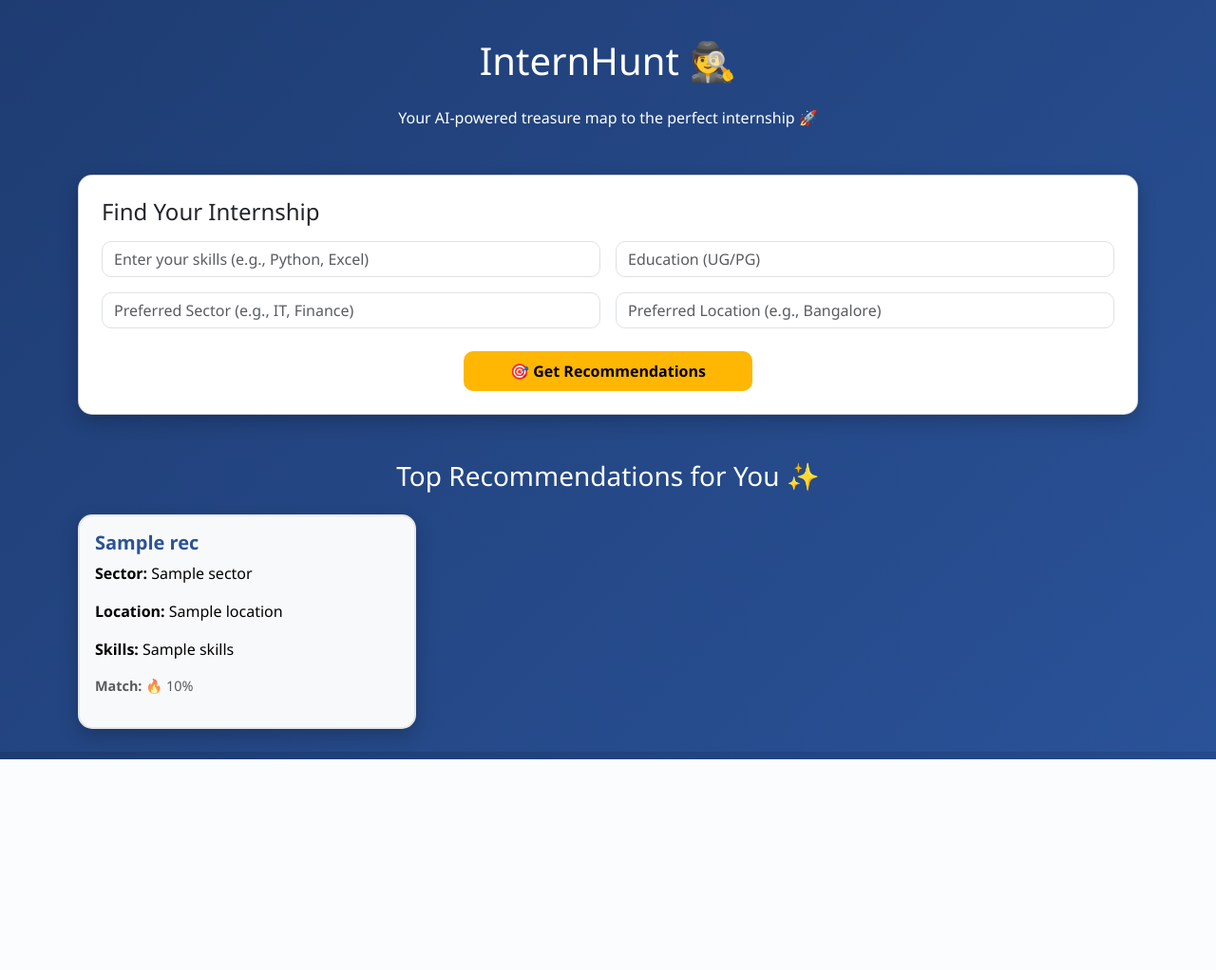
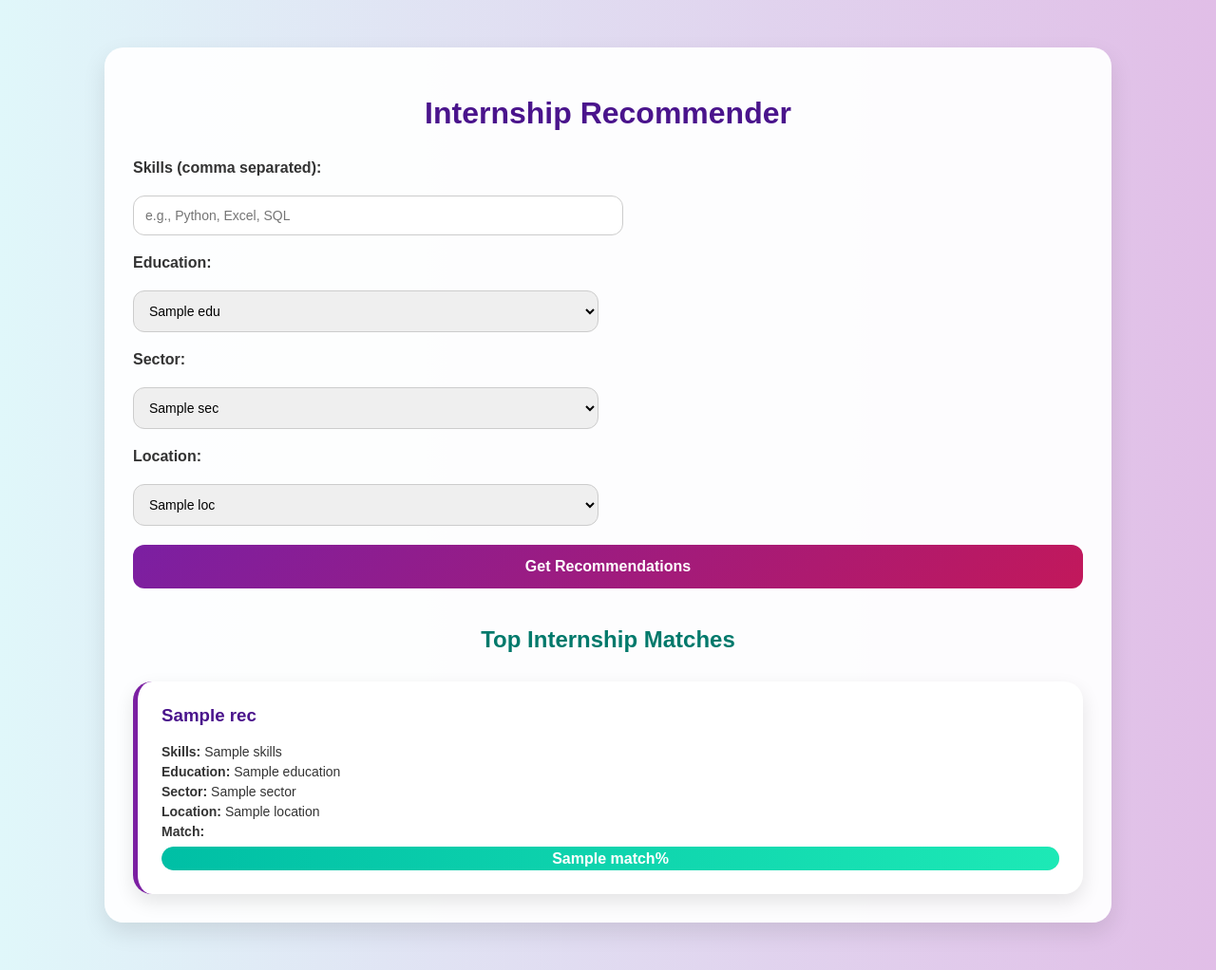
Before and after one commit to Aurodeepa2005/AI-Intern-Hunt, a Flask app: template templates/index.html in a window 1280 px wide. Shown: the whole page at 95% size. Before the commit the page ends 800 px from the top, so only its background shows below. Run offline with Flask 3, Linux system fonts and the light colour scheme; the template is opened without the code that fills it: most values are stand-ins (such as "Sample title", 1, 10 or a date in 2020).

Commit message:
did required changes

```diff
--- a/app.py
+++ b/app.py
@@ -8,55 +8,31 @@ app = Flask(__name__)
 # Load dataset
 df = pd.read_csv("internships.csv")
 
-def preprocess(text):
-    return str(text).lower().strip()
+# Get unique options for dropdowns
+educations = sorted(df['education'].unique())
+sectors = sorted(df['sector'].unique())
+locations = sorted(df['location'].unique())
 
 def recommend_internships(skills, education, sector, location, top_n=5):
-    # Preprocess inputs
-    skills = preprocess(skills)
-    education = preprocess(education)
-    sector = preprocess(sector)
-    location = preprocess(location)
+    # Combine internship details into one text column
+    df["combined"] = df["skills"] + " " + df["education"] + " " + df["sector"] + " " + df["location"]
 
-    # Weighted combination for dataset
-    df["combined"] = (
-        (df["skills"].apply(preprocess) + " ") * 3 +
-        (df["education"].apply(preprocess) + " ") * 2 +
-        (df["sector"].apply(preprocess) + " ") * 2 +
-        (df["location"].apply(preprocess) + " ")
-    )
-
-    # Candidate profile
-    candidate_profile = (
-        (skills + " ") * 3 +
-        (education + " ") * 2 +
-        (sector + " ") * 2 +
-        (location + " ")
-    )
+    # Candidate profile as a text string
+    candidate_profile = skills + " " + education + " " + sector + " " + location
 
     # TF-IDF Vectorization
     vectorizer = TfidfVectorizer()
     tfidf_matrix = vectorizer.fit_transform(df["combined"].tolist() + [candidate_profile])
 
-    # Cosine similarity
+    # Cosine similarity between candidate and all internships
     cosine_sim = cosine_similarity(tfidf_matrix[-1], tfidf_matrix[:-1])
     df["score"] = cosine_sim.flatten()
 
-    # -------- Location filtering + fallback --------
-    if location:
-        location_matches = df[df["location"].str.lower() == location]
-        if not location_matches.empty:
-            recommendations = location_matches.sort_values(by="score", ascending=False).head(top_n)
-        else:
-            recommendations = df.sort_values(by="score", ascending=False).head(top_n)
-    else:
-        recommendations = df.sort_values(by="score", ascending=False).head(top_n)
-    # ------------------------------------------------
-
-    # Convert score to percentage
-    recommendations["score"] = (recommendations["score"] * 100).round(0).astype(int)
-
-    return recommendations[["title", "skills", "education", "sector", "location", "score"]].to_dict(orient="records")
+    # Sort internships by similarity score
+    recommendations = df.sort_values(by="score", ascending=False).head(top_n)
+    recommendations = recommendations[["title", "skills", "education", "sector", "location", "score"]]
+    recommendations["match"] = (recommendations["score"] * 100).round(2)
+    return recommendations.to_dict(orient="records")
 
 @app.route("/", methods=["GET", "POST"])
 def index():
@@ -66,10 +42,9 @@ def index():
         education = request.form.get("education", "")
         sector = request.form.get("sector", "")
         location = request.form.get("location", "")
-
-        recommendations = recommend_internships(skills, education, sector, location, top_n=3)
-
-    return render_template("index.html", recommendations=recommendations)
+        recommendations = recommend_internships(skills, education, sector, location, top_n=5)
+    return render_template("index.html", recommendations=recommendations,
+                           educations=educations, sectors=sectors, locations=locations)
 
 if __name__ == "__main__":
     app.run(debug=True)
--- a/static/style.css
+++ b/static/style.css
@@ -1,57 +1,138 @@
+/* Global Styles */
 body {
-  background: linear-gradient(135deg, #1e3c72, #2a5298);
-  font-family: "Segoe UI", Tahoma, Geneva, Verdana, sans-serif;
-  color: #fff;
+  font-family: "Poppins", sans-serif;
+  background: linear-gradient(to right, #e0f7fa, #e1bee7);
+  margin: 0;
+  padding: 0;
+  color: #333;
 }
 
+/* Container */
 .container {
-  margin-top: 40px;
+  max-width: 1000px;
+  margin: 50px auto;
+  padding: 30px;
+  background-color: rgba(255, 255, 255, 0.95);
+  border-radius: 20px;
+  box-shadow: 0 10px 25px rgba(0, 0, 0, 0.1);
 }
 
-.card {
-  border-radius: 15px;
+/* Headings */
+h1,
+h2 {
+  text-align: center;
+  margin-bottom: 30px;
+  color: #4a148c;
+}
+
+h2 {
+  color: #00796b;
+}
+
+/* Form Styles */
+form {
+  display: grid;
+  grid-template-columns: 1fr 1fr;
+  gap: 20px;
+  margin-bottom: 40px;
+}
+
+form label {
+  grid-column: span 2;
+  font-weight: 600;
+}
+
+form input,
+form select {
+  padding: 12px;
+  border-radius: 12px;
+  border: 1px solid #ccc;
+  width: 100%;
+  font-size: 14px;
+  transition: all 0.3s ease;
+}
+
+form input:focus,
+form select:focus {
+  outline: none;
+  border-color: #7b1fa2;
+  box-shadow: 0 0 5px rgba(123, 31, 162, 0.5);
+}
+
+form button {
+  grid-column: span 2;
+  padding: 14px;
+  background: linear-gradient(135deg, #7b1fa2, #c2185b);
+  color: white;
+  font-size: 16px;
+  font-weight: 600;
+  border: none;
+  border-radius: 12px;
+  cursor: pointer;
+  transition: all 0.3s ease;
+}
+
+form button:hover {
+  transform: translateY(-3px);
   box-shadow: 0 8px 20px rgba(0, 0, 0, 0.2);
 }
 
-.card-title {
-  color: #2a5298;
-  font-weight: bold;
+/* Cards Container */
+.cards {
+  display: grid;
+  grid-template-columns: repeat(auto-fit, minmax(300px, 1fr));
+  gap: 25px;
 }
 
-.form-control,
-.btn {
-  border-radius: 10px;
+/* Card Styles */
+.card {
+  background-color: #fff;
+  padding: 25px;
+  border-radius: 20px;
+  box-shadow: 0 8px 20px rgba(0, 0, 0, 0.1);
+  transition: transform 0.3s ease, box-shadow 0.3s ease;
+  border-left: 5px solid #7b1fa2;
 }
 
-.btn-custom {
-  background-color: #ffb703;
-  color: #000;
-  font-weight: bold;
-  transition: 0.3s ease-in-out;
+.card:hover {
+  transform: translateY(-5px);
+  box-shadow: 0 12px 25px rgba(0, 0, 0, 0.15);
 }
 
-.btn-custom:hover {
-  background-color: #ff9f1c;
-  color: #fff;
-  transform: scale(1.05);
+.card h3 {
+  margin-top: 0;
+  color: #4a148c;
 }
 
-.recommend-card {
-  background-color: #f8f9fa;
-  color: #000;
-  border: 2px solid #e6e6e6;
-  transition: 0.3s ease-in-out;
+.card p {
+  margin: 5px 0;
+  font-size: 14px;
 }
 
-.recommend-card:hover {
-  transform: translateY(-5px);
-  box-shadow: 0 10px 25px rgba(0, 0, 0, 0.25);
+/* Progress Bar */
+.progress-bar {
+  width: 100%;
+  background-color: #e0e0e0;
+  border-radius: 15px;
+  overflow: hidden;
+  margin-top: 8px;
+  height: 25px;
 }
 
-.recommend-card h5 {
-  color: #2a5298;
+.progress-fill {
+  height: 25px;
+  text-align: center;
+  line-height: 25px;
+  font-weight: bold;
+  color: white;
+  border-radius: 15px 0 0 15px;
+  background: linear-gradient(90deg, #00bfa5, #1de9b6);
+  transition: width 0.6s ease-in-out;
 }
 
-.text-muted {
-  font-size: 0.9rem;
+/* Responsive */
+@media (max-width: 768px) {
+  form {
+    grid-template-columns: 1fr;
+  }
 }
--- a/templates/index.html
+++ b/templates/index.html
@@ -3,68 +3,60 @@
 
 <head>
     <meta charset="UTF-8">
-    <meta name="viewport" content="width=device-width, initial-scale=1">
-    <title>InternHunt 🕵️</title>
-    <!-- Bootstrap CSS -->
-    <link href="https://cdn.jsdelivr.net/npm/bootstrap@5.3.0/dist/css/bootstrap.min.css" rel="stylesheet">
-    <!-- Custom CSS -->
+    <title>Internship Recommender</title>
     <link rel="stylesheet" href="{{ url_for('static', filename='style.css') }}">
 </head>
 
 <body>
     <div class="container">
-        <h1 class="text-center mb-4">InternHunt 🕵️</h1>
-        <p class="text-center mb-5">Your AI-powered treasure map to the perfect internship 🚀</p>
+        <h1>Internship Recommender</h1>
+        <form method="POST">
+            <label for="skills">Skills (comma separated):</label>
+            <input type="text" id="skills" name="skills" placeholder="e.g., Python, Excel, SQL" required>
 
-        <!-- Form -->
-        <div class="card p-4 mb-5">
-            <h4 class="mb-3">Find Your Internship</h4>
-            <form method="post">
-                <div class="row g-3">
-                    <div class="col-md-6">
-                        <input type="text" name="skills" class="form-control"
-                            placeholder="Enter your skills (e.g., Python, Excel)">
-                    </div>
-                    <div class="col-md-6">
-                        <input type="text" name="education" class="form-control" placeholder="Education (UG/PG)">
-                    </div>
-                    <div class="col-md-6">
-                        <input type="text" name="sector" class="form-control"
-                            placeholder="Preferred Sector (e.g., IT, Finance)">
-                    </div>
-                    <div class="col-md-6">
-                        <input type="text" name="location" class="form-control"
-                            placeholder="Preferred Location (e.g., Bangalore)">
-                    </div>
+            <label for="education">Education:</label>
+            <select id="education" name="education" required>
+                {% for edu in educations %}
+                <option value="{{ edu }}">{{ edu }}</option>
+                {% endfor %}
+            </select>
+
+            <label for="sector">Sector:</label>
+            <select id="sector" name="sector" required>
+                {% for sec in sectors %}
+                <option value="{{ sec }}">{{ sec }}</option>
+                {% endfor %}
+            </select>
+
+            <label for="location">Location:</label>
+            <select id="location" name="location" required>
+                {% for loc in locations %}
+                <option value="{{ loc }}">{{ loc }}</option>
+                {% endfor %}
+            </select>
+
+            <button type="submit">Get Recommendations</button>
+        </form>
+
+        {% if recommendations %}
+        <h2>Top Internship Matches</h2>
+        <div class="cards">
+            {% for rec in recommendations %}
+            <div class="card">
+                <h3>{{ rec.title }}</h3>
+                <p><strong>Skills:</strong> {{ rec.skills }}</p>
+                <p><strong>Education:</strong> {{ rec.education }}</p>
+                <p><strong>Sector:</strong> {{ rec.sector }}</p>
+                <p><strong>Location:</strong> {{ rec.location }}</p>
+                <p><strong>Match:</strong></p>
+                <div class="progress-bar">
+                    <div class="progress-fill" style="width: {{ rec.match }}%;">{{ rec.match }}%</div>
                 </div>
-                <div class="text-center mt-4">
-                    <button type="submit" class="btn btn-custom px-5 py-2">🎯 Get Recommendations</button>
-                </div>
-            </form>
-        </div>
-
-        <!-- Recommendations -->
-        {% if recommendations %}
-        <h3 class="text-center mb-4">Top Recommendations for You ✨</h3>
-        <div class="row">
-            {% for rec in recommendations %}
-            <div class="col-md-4 mb-4">
-                <div class="card recommend-card p-3">
-                    <h5 class="card-title">{{ rec.title }}</h5>
-                    <p><b>Sector:</b> {{ rec.sector }}</p>
-                    <p><b>Location:</b> {{ rec.location }}</p>
-                    <p><b>Skills:</b> {{ rec.skills }}</p>
-                    <p class="text-muted"><b>Match:</b> 🔥 {{ rec.score }}%</p>
-                </div>
-
             </div>
             {% endfor %}
         </div>
         {% endif %}
     </div>
-
-    <!-- Bootstrap JS -->
-    <script src="https://cdn.jsdelivr.net/npm/bootstrap@5.3.0/dist/js/bootstrap.bundle.min.js"></script>
 </body>
 
 </html>
```
Also changed, not shown: internships.csv (+129 -0 lines).
